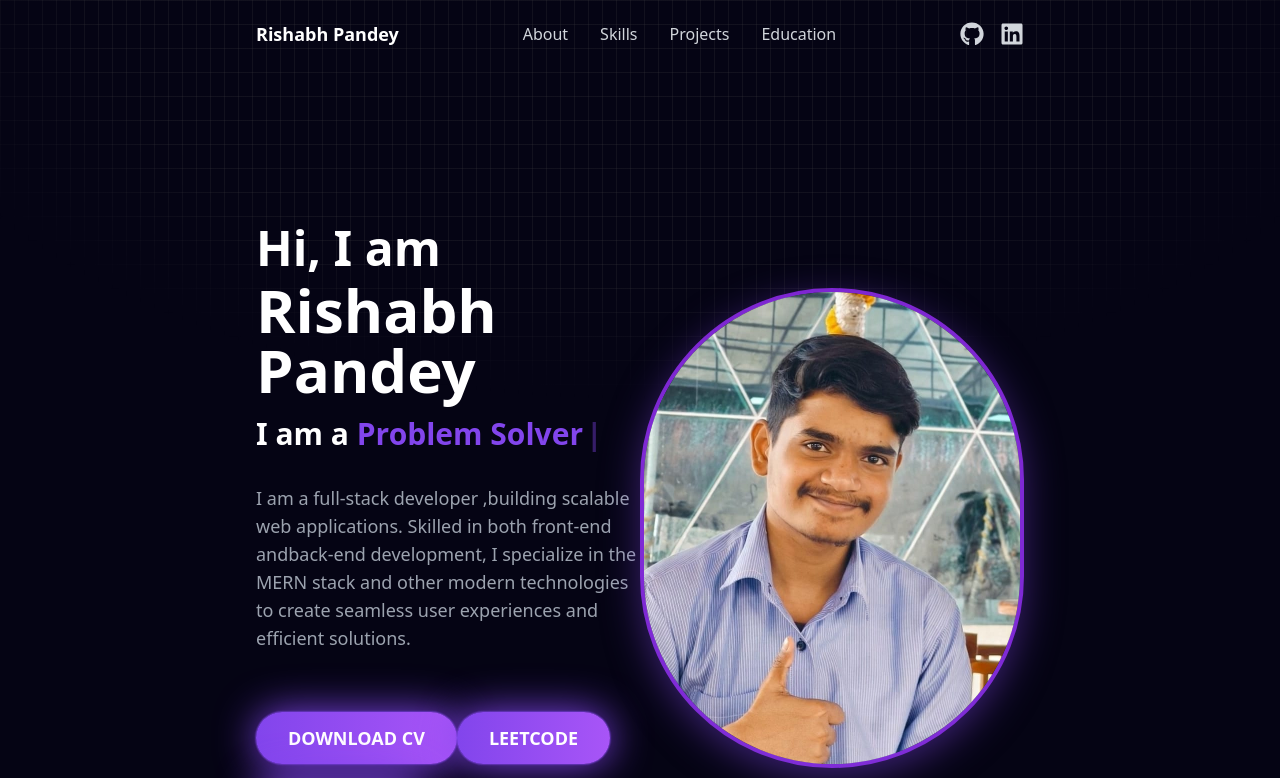
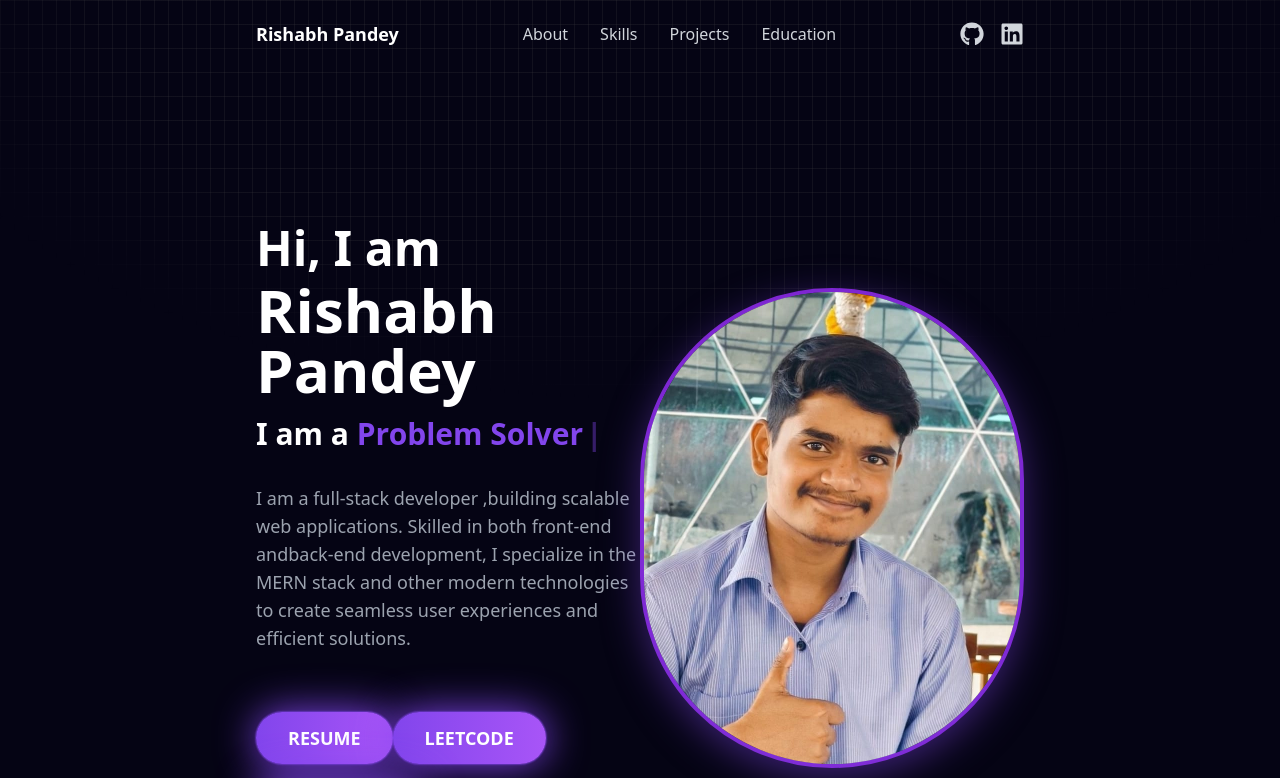
Before and after one commit to rishabh1230/Portfolio, a React (Vite) app: page / in a window 1280 px wide. Shown: the top 778 px of the page. Built offline with nearby package versions, Linux system fonts and the light colour scheme.

Commit message:
CV to Resume

```diff
--- a/src/components/About/About.jsx
+++ b/src/components/About/About.jsx
@@ -61,7 +61,7 @@ const About = () => {
               boxShadow: '0 0 2px #8245ec, 0 0 2px #8245ec, 0 0 40px #8245ec',
             }}
           >
-            DOWNLOAD CV
+            RESUME
           </a>
           <a
             href="https://leetcode.com/u/rishabhpandey30/"
```
